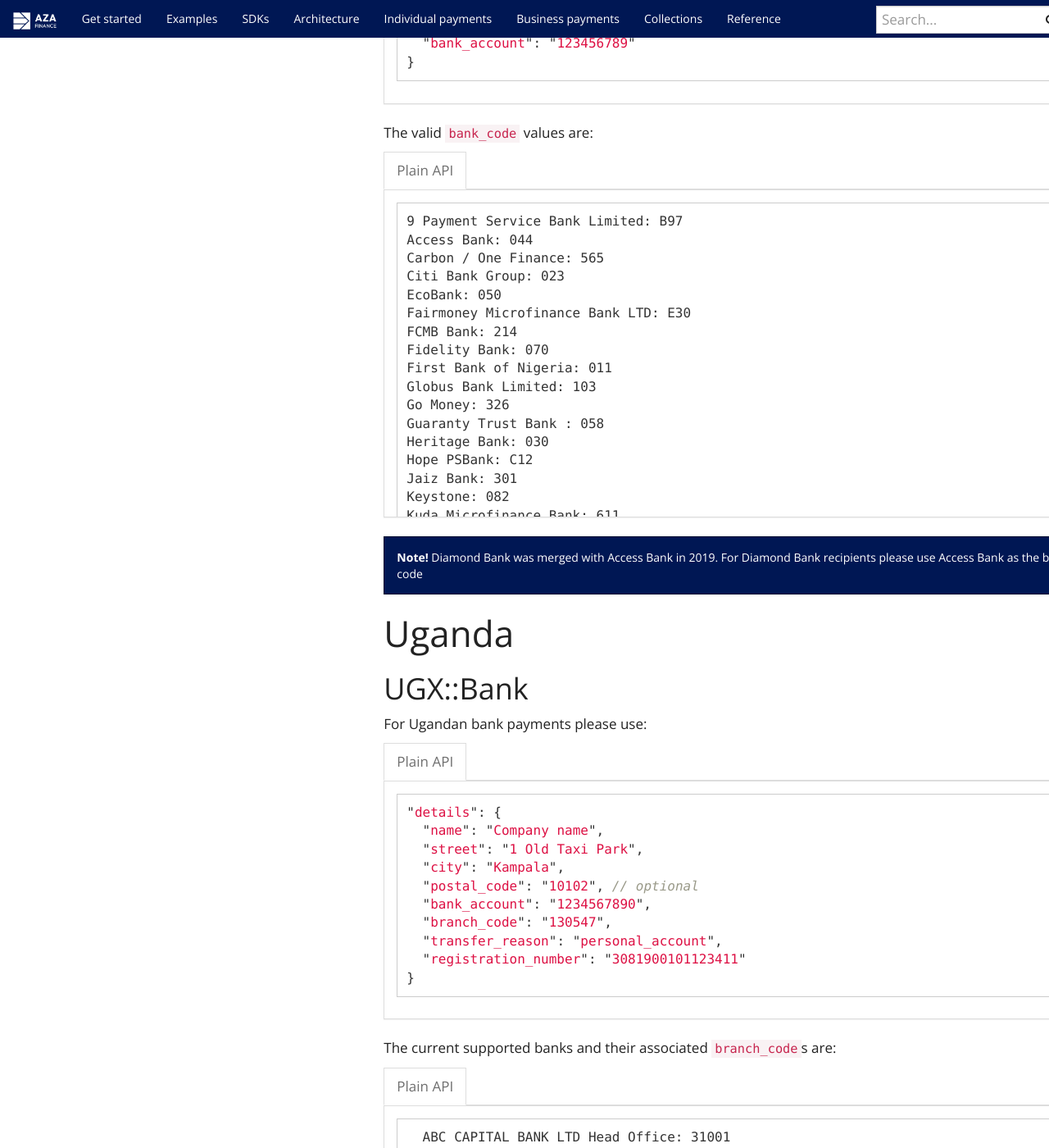
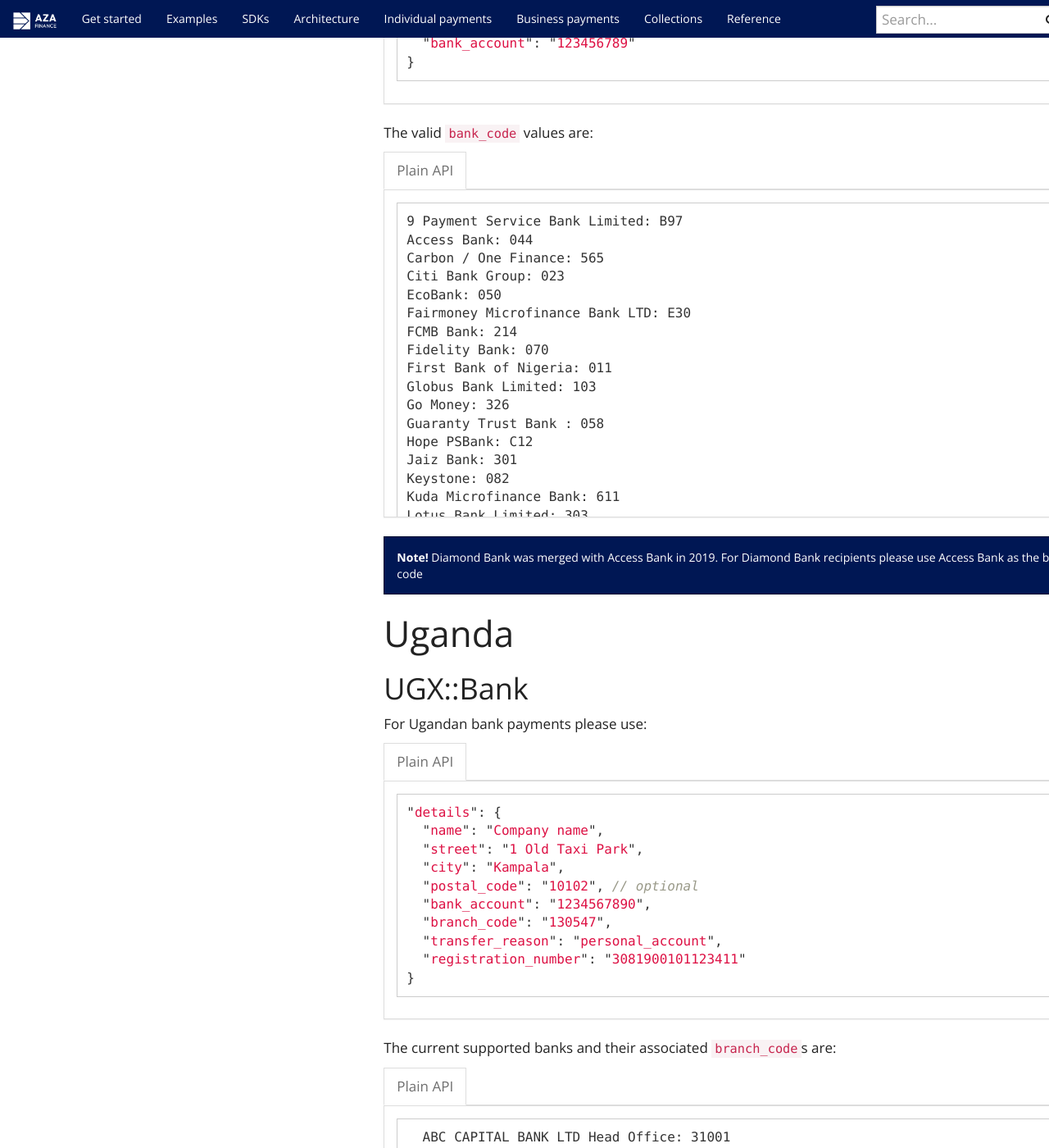
Before and after one commit to transferzero/api-documentation, a Jekyll site: the page built from _docs/business-payments.md, in a window 1280 px wide and 1400 px high, scrolled down 16933 px. Shown: the whole window at 82% size. Built offline with Jekyll 4.4.1, drawn with Linux system fonts in a browser that asks for light colours; nearby versions of some CDN libraries; comment, search, counter and statistics services are not loaded.

Commit message:
BTA-14014 Remove Heritage bank (#254)
BTA-14014 Remove Heritage bank

```diff
--- a/_includes/corridors/ngn-bank.md
+++ b/_includes/corridors/ngn-bank.md
@@ -32,7 +32,6 @@
 Globus Bank Limited: 103
 Go Money: 326
 Guaranty Trust Bank : 058
-Heritage Bank: 030
 Hope PSBank: C12
 Jaiz Bank: 301
 Keystone: 082
```
